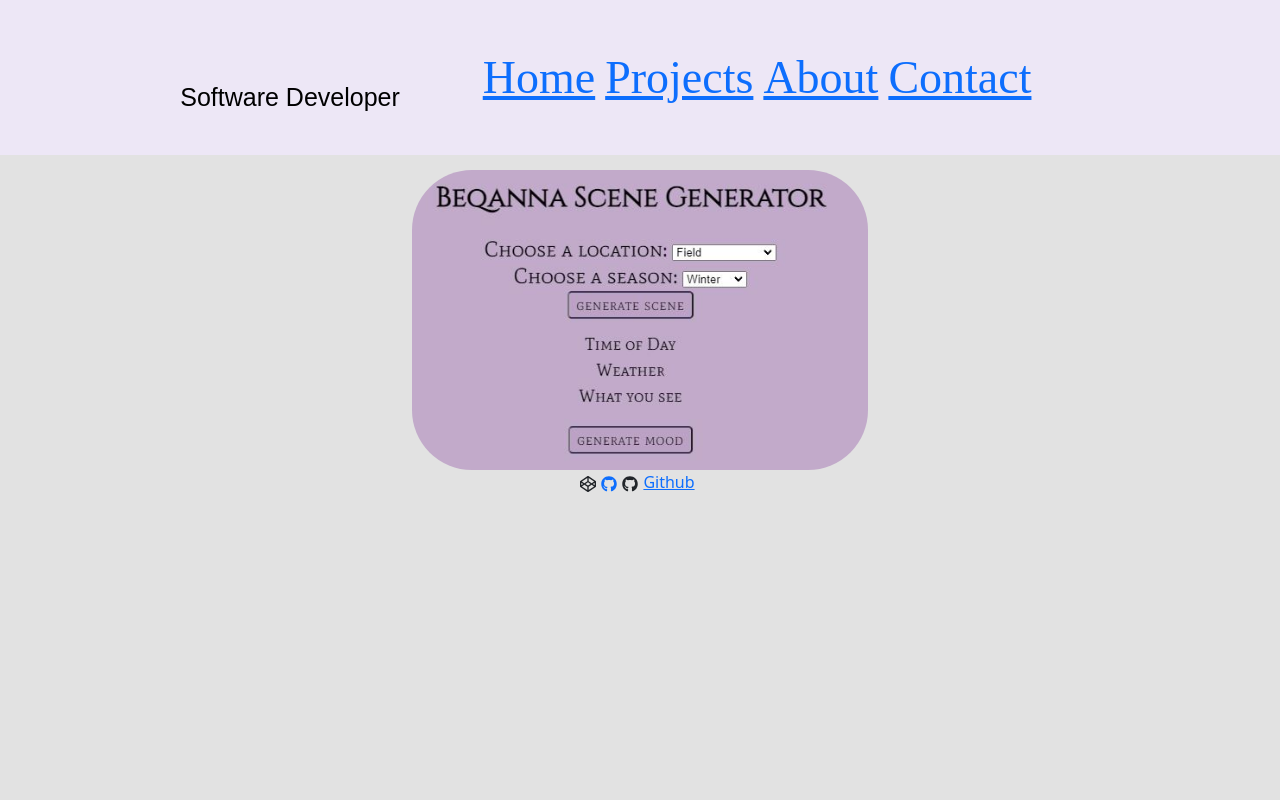
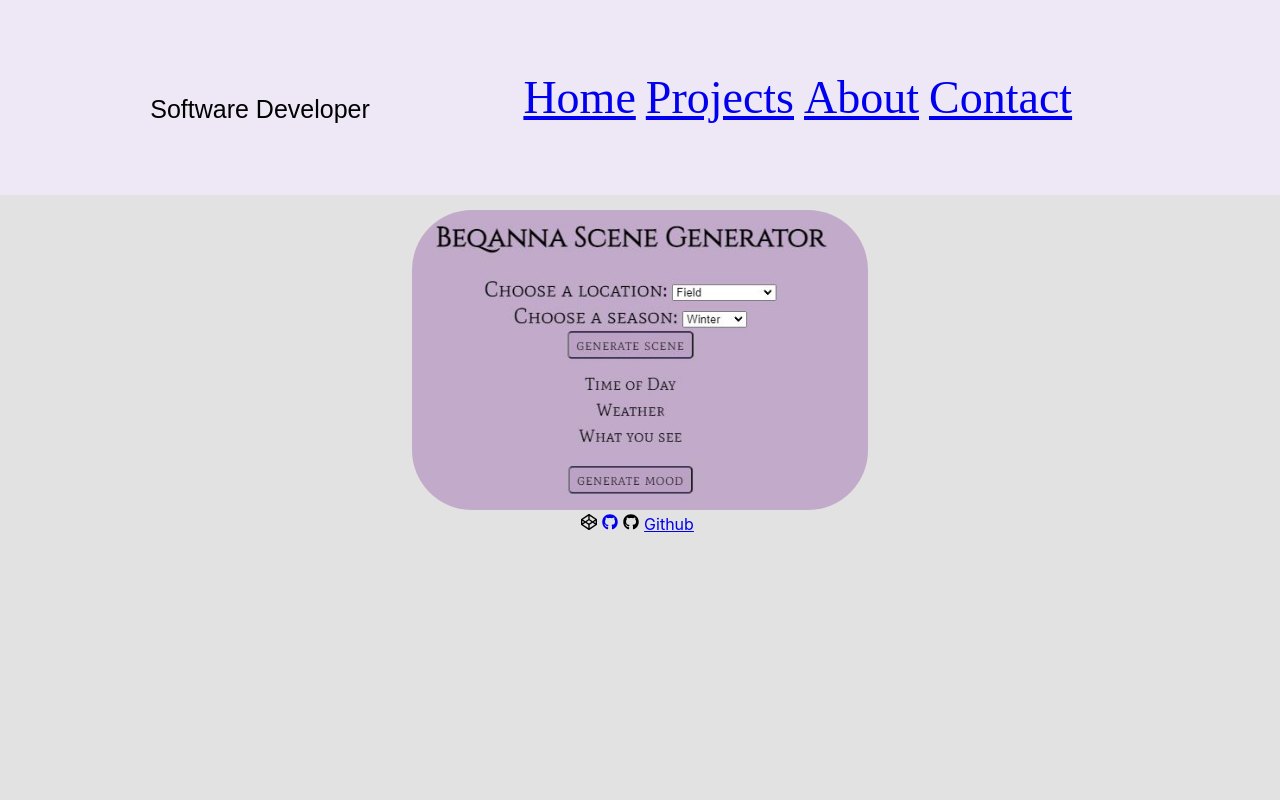
Before and after one commit to hannamlittlefield/AlexanderSucks, a React (Create React App) app: page / in a window 1280 px wide. Shown: the top 800 px of the page. Built offline with nearby package versions, Linux system fonts and the light colour scheme; a web font is replaced by a local one.

Commit message:
adding Routes to index.js

```diff
--- a/src/Navbar.js
+++ b/src/Navbar.js
@@ -1,5 +1,4 @@
 import React from 'react';
-import 'bootstrap/dist/css/bootstrap.css';
 import Navbar from 'react-bootstrap/Navbar';
 import { Link } from "react-router-dom";
 
--- a/src/index.js
+++ b/src/index.js
@@ -1,13 +1,23 @@
 import React from 'react';
 import { render } from "react-dom";
-import { BrowserRouter } from "react-router-dom";
+import {
+  BrowserRouter,
+  Routes,
+  Route
+} from "react-router-dom";
 import './index.css';
 import App from './App';
+import Projects from './Projects'
+import Contact from './Contact'
 
 const rootElement = document.getElementById("root");
 render(
   <BrowserRouter>
-    <App />
+    <Routes>
+    <Route path="/" element={<App />} />
+    <Route path="projects" element={<Projects />} />
+    <Route path="contact" element={<Contact />} />
+    </Routes>
   </BrowserRouter>,
   rootElement
 );
```
